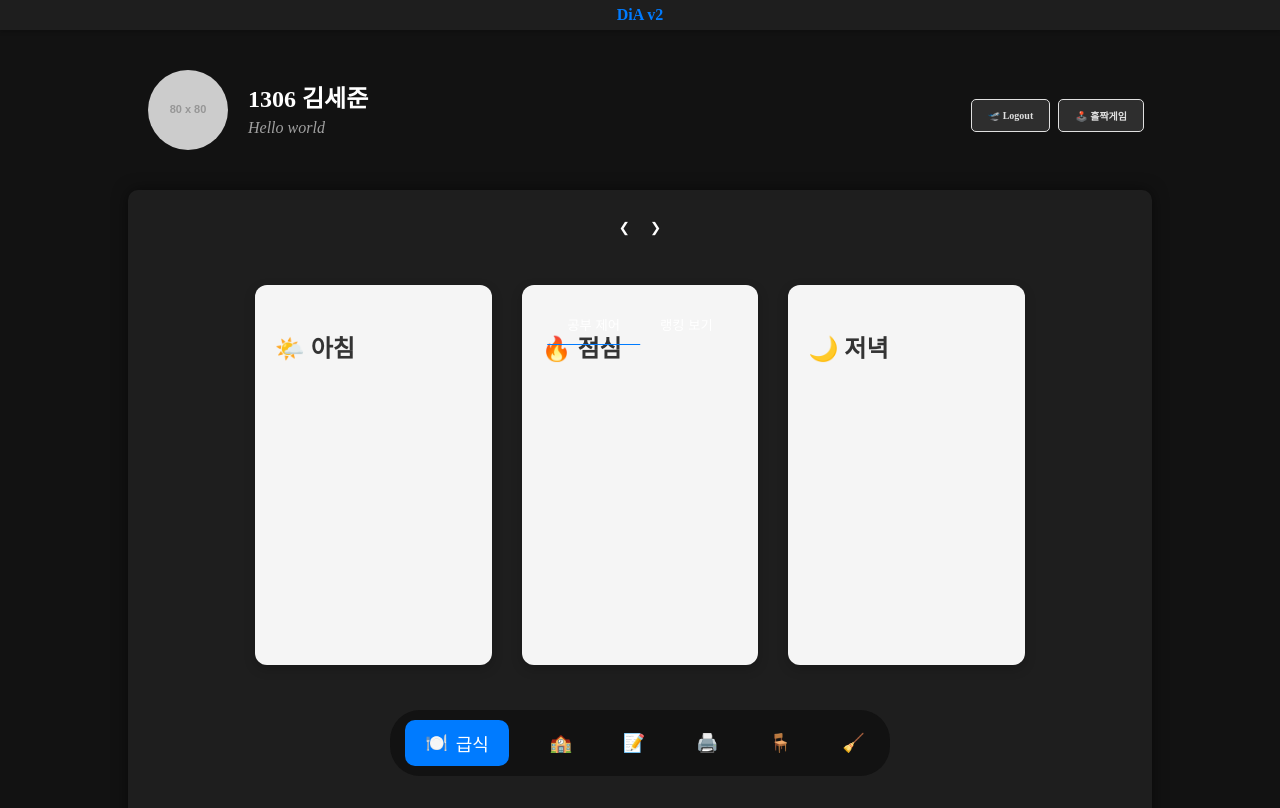
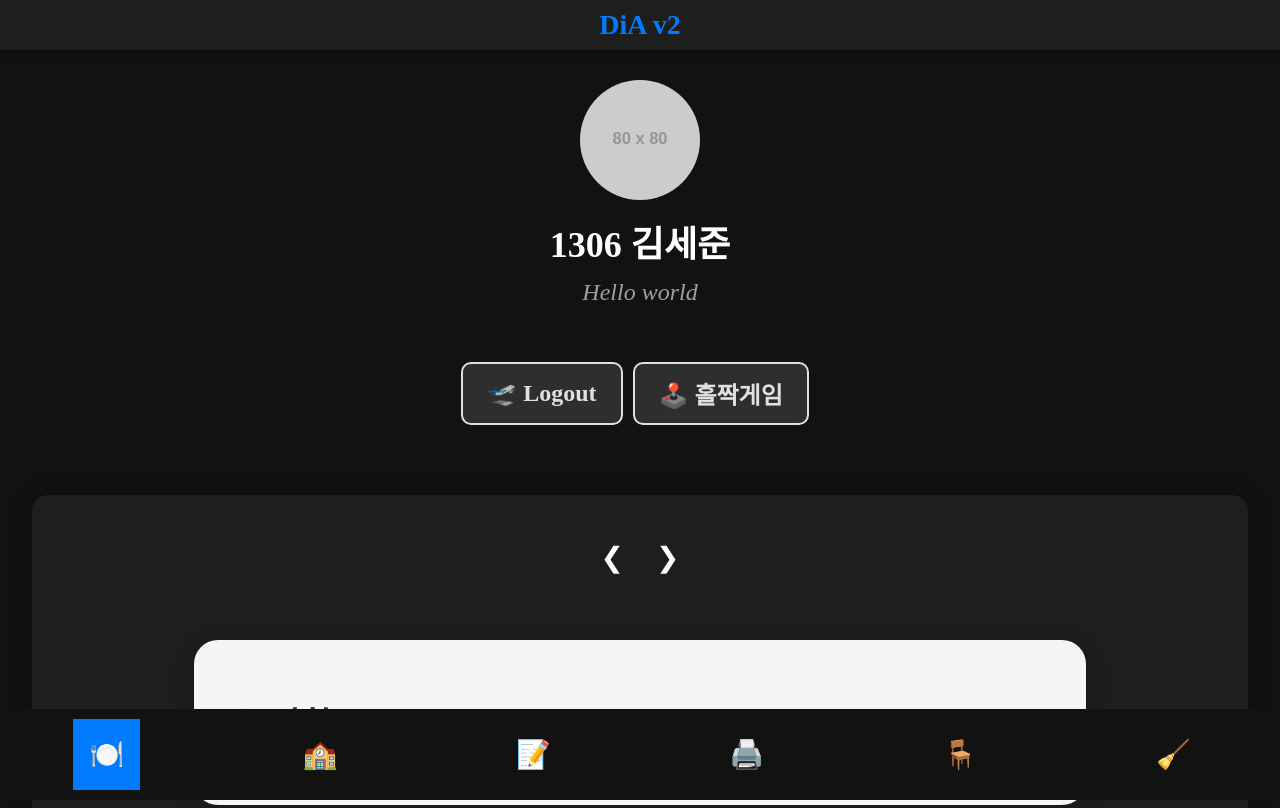
Before and after one commit to noth3dev/restest, a plain HTML site: page index.html in a window 1280 px wide. Shown: the top 808 px of the page. Drawn offline with nearby package versions, Linux system fonts and the light colour scheme; no server answers; placeholder pictures from the web are drawn by us.

Commit message:
Update main.css

```diff
--- a/main.css
+++ b/main.css
@@ -742,10 +742,11 @@
     }
 
 
-    @media screen and (max-width: 1000px) {
+    @media screen and (max-width: 1400px) {
         body {
             font-size: 14px;
             line-height: 1.4;
+            zoom: 2;
         }
 
         .main-content {
@@ -769,7 +770,9 @@
 
         .cont-info {
             text-align: center;
+            font-size: 40px;
         }
+
 
         .cont-info h2 {
             font-size: 18px;
@@ -988,3 +991,12 @@
             display: none;
         }
     }
+
+    @media screen and (max-width: 700px) {
+        body {
+            zoom: 3;
+        }
+        .calendar th, .calendar td {
+            font-size: 7px;
+        }
+    }
```
